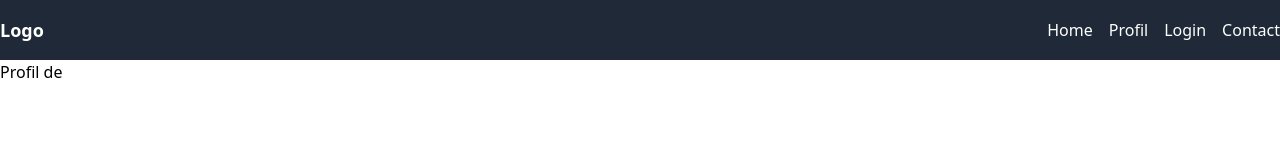
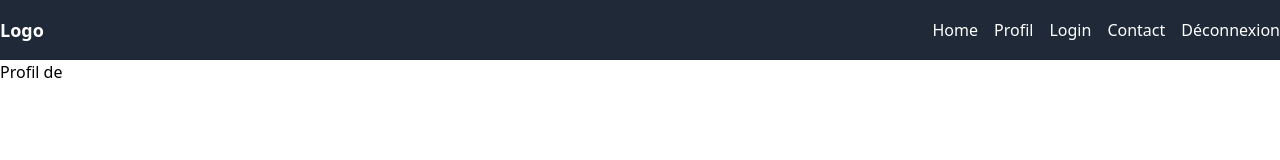
Before and after one commit to KJ-devs/HikingProject, a React (Vite) app in the folder Blog_rando/vite-project/: page /profil in a window 1280 px wide. Shown: the top 160 px of the page. Built offline with nearby package versions, Linux system fonts and the light colour scheme.

Commit message:
create logout

```diff
--- a/Blog_rando/vite-project/src/components/navbar/Navbar.tsx
+++ b/Blog_rando/vite-project/src/components/navbar/Navbar.tsx
@@ -1,6 +1,17 @@
 import { NavLink } from "react-router-dom";
+import authService from '../../features/authentication/services/logOut';
 
 function NavBar() {
+  const handleLogout = async () => {
+    try {
+      // Appeler le service de déconnexion
+      authService.logout();
+    } catch (error) {
+      console.error("Logout failed:", error);
+    }
+  };
+
+
   return (
     <header className="bg-gray-800 py-4">
       <div className="container mx-auto flex justify-between items-center">
@@ -25,6 +36,11 @@ function NavBar() {
             <li>
               <NavLink to="/contact" className="hover:text-gray-300">
                 Contact
+              </NavLink>
+            </li>
+            <li>
+              <NavLink onClick={handleLogout} to="/login" className="hover:text-gray-300">
+                Déconnexion
               </NavLink>
             </li>
           </ul>
--- /dev/null
+++ b/Blog_rando/vite-project/src/features/authentication/services/logOut.ts
@@ -0,0 +1,14 @@
+
+
+const logout = async () => {
+  try {
+    // Supprimer le token du stockage local
+    localStorage.removeItem('token');
+  } catch (error) {
+    // Gérer les erreurs potentielles
+    console.error("Logout unsuccessful:", error);
+    throw new Error("Logout unsuccessful");
+  }
+};
+
+export default { logout };
--- a/Blog_rando/vite-project/src/features/authentication/services/login.ts
+++ b/Blog_rando/vite-project/src/features/authentication/services/login.ts
@@ -11,6 +11,7 @@ const login = async (email: string, password: string) => {
       });
       if (response.status === 200 && response.data.token) {
         // stocker le token
+        localStorage.setItem("token", response.data.token);
         return response.data.token;
       }
     } catch (error) {
```
Also changed, not shown: 2 other files (tests, documents, lock files or other folders).
